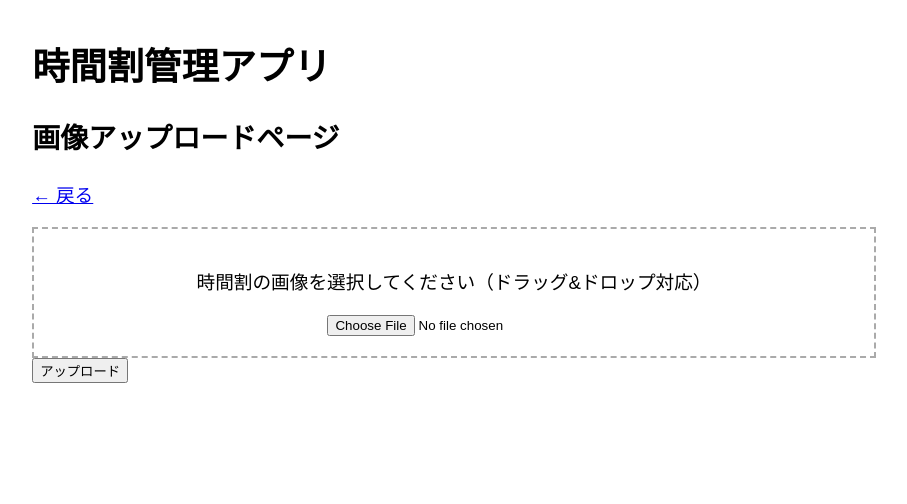
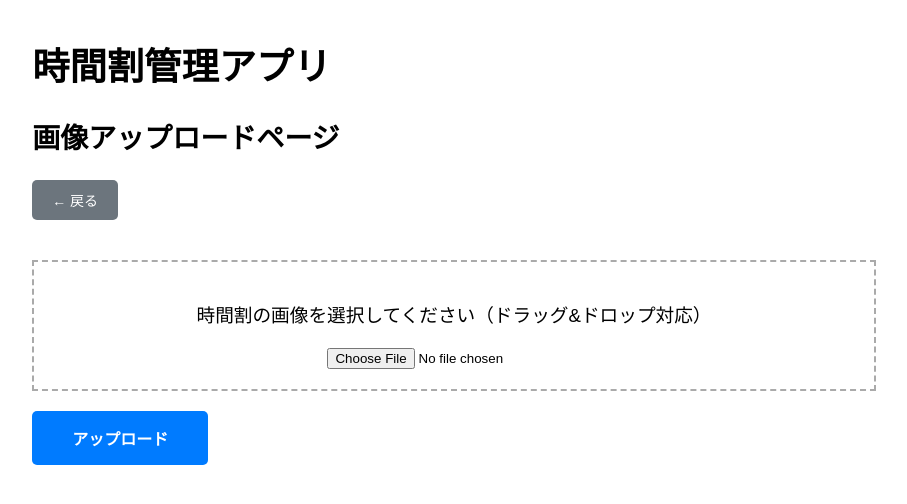
Before and after one commit to OOP2-2025-final-G11/ClassworkManager, a Flask app: page /timetable/upload in a window 1280 px wide. Shown: the top 504 px of the page, without its empty margins (186-1093 px from the left). Run offline with Flask 3, Linux system fonts and the light colour scheme.

Commit message:
戻る、アップロードの二つのボタンをhtmlに変更を加えてわかりやすくしました。

```diff
--- a/templates/timetable_upload.html
+++ b/templates/timetable_upload.html
@@ -74,6 +74,48 @@
       #errorMessage.show {
         display: block;
       }
+
+      #uploadForm button {
+        margin-top: 20px;
+        padding: 15px 40px;
+        font-size: 16px;
+        font-weight: bold;
+        background-color: #007bff;
+        color: white;
+        border: none;
+        border-radius: 5px;
+        cursor: pointer;
+        transition: background-color 0.3s;
+      }
+
+      #uploadForm button:hover {
+        background-color: #0056b3;
+      }
+
+      #uploadForm button:active {
+        background-color: #004085;
+      }
+
+      .back-button {
+        display: inline-block;
+        margin-bottom: 20px;
+        padding: 10px 20px;
+        font-size: 14px;
+        background-color: #6c757d;
+        color: white;
+        text-decoration: none;
+        border-radius: 5px;
+        cursor: pointer;
+        transition: background-color 0.3s;
+      }
+
+      .back-button:hover {
+        background-color: #5a6268;
+      }
+
+      .back-button:active {
+        background-color: #4e555b;
+      }
     </style>
   </head>
 
@@ -82,7 +124,7 @@
       <h1>時間割管理アプリ</h1>
       <h2>画像アップロードページ</h2>
 
-      <a href="/">← 戻る</a>
+      <a href="/" class="back-button">← 戻る</a>
 
       <form id="uploadForm">
         <div class="upload-box" id="dropArea">
```
